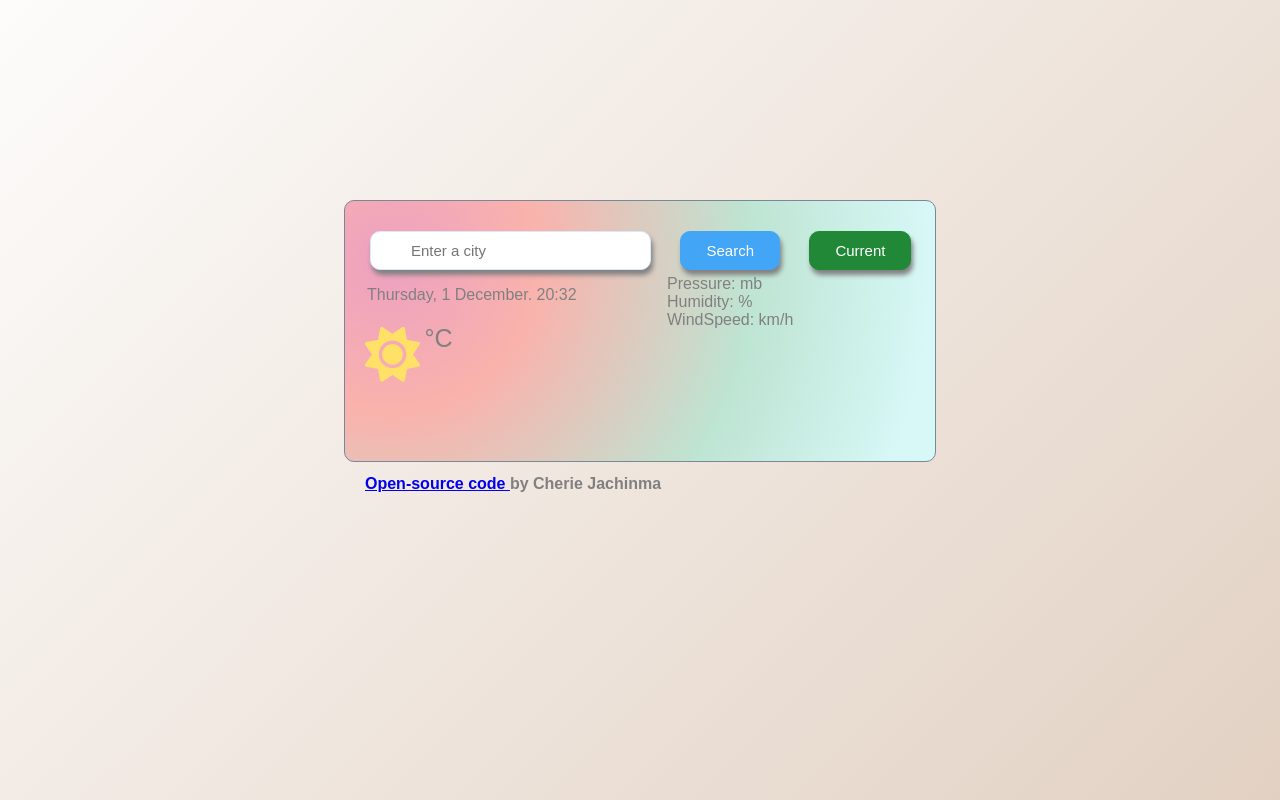
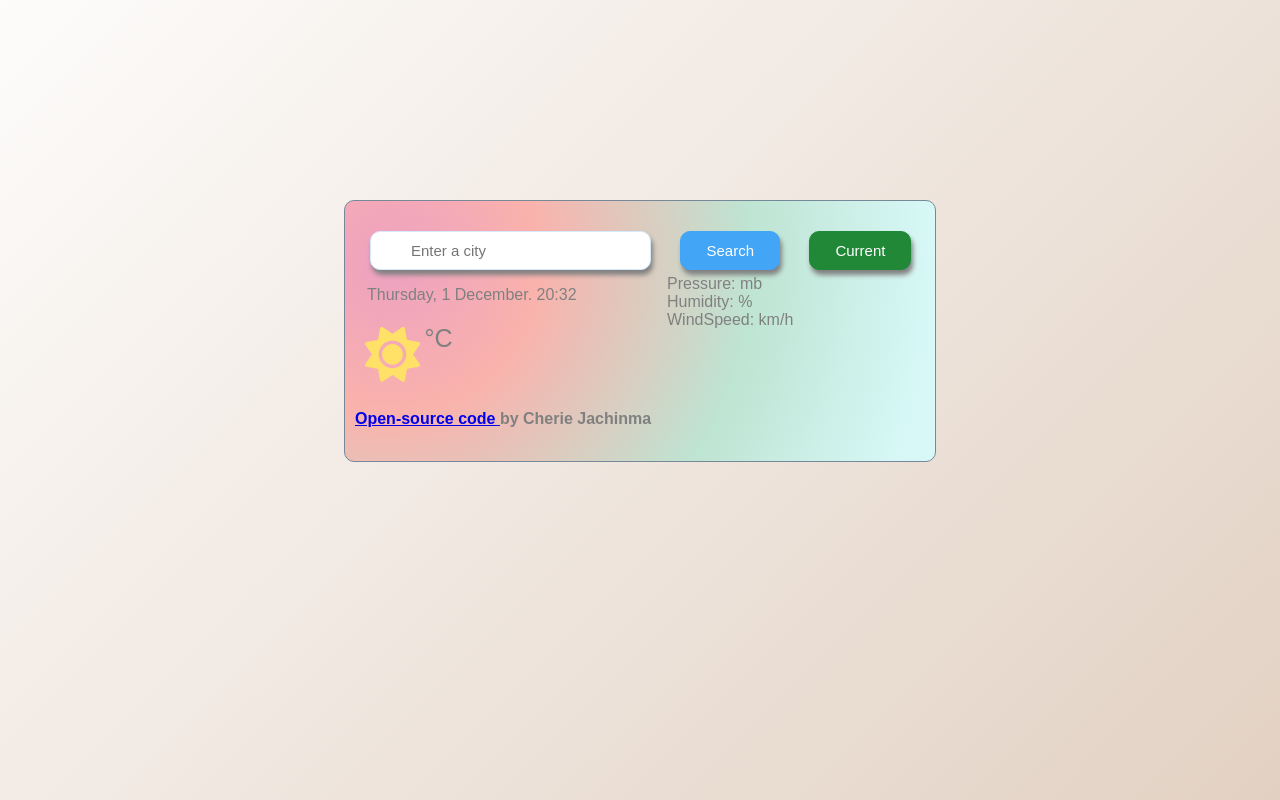
Before and after one commit to cheriejay/Search-engine, a plain HTML site: page index.html in a window 1280 px wide. Drawn offline with nearby package versions, Linux system fonts and the light colour scheme; no server answers.

Commit message:
updated styles.css file

```diff
--- a/src/styles.css
+++ b/src/styles.css
@@ -98,3 +98,8 @@ ul {
 .rol-3 {
   display: inline;
 }
+strong {
+  position: relative;
+  bottom: 65px;
+  right: 10px;
+}
```
